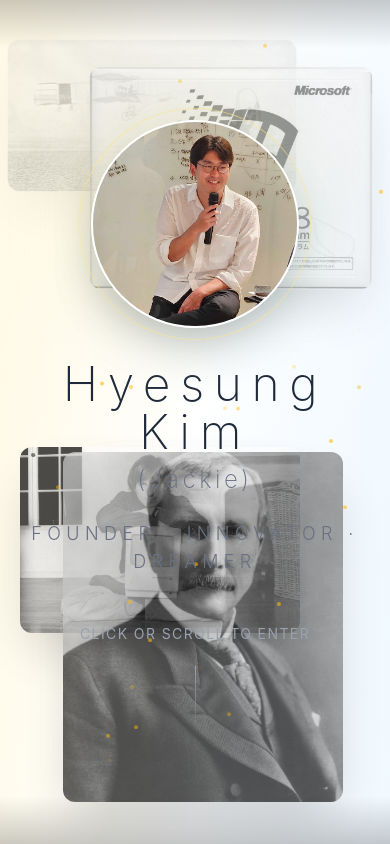
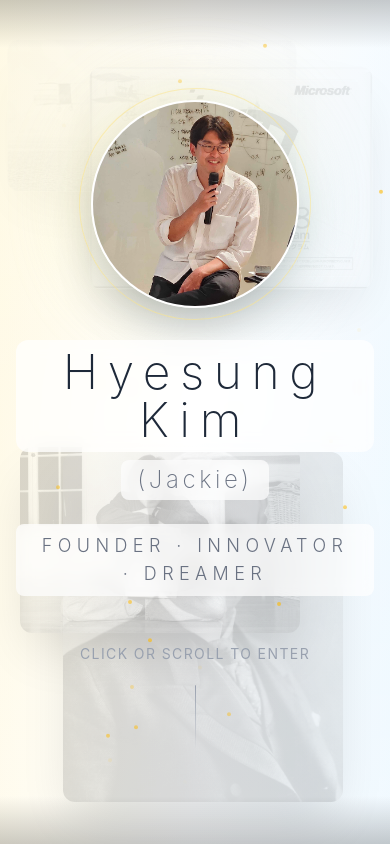
Before and after one commit to cmeetsp-jackie/Jackie-Website, a Next.js app: page / in a window 390 px wide. Built offline with nearby package versions, Linux system fonts and the light colour scheme.

Commit message:
Mobile: lower image opacity + add text background for readability

```diff
--- a/app/page.tsx
+++ b/app/page.tsx
@@ -227,14 +227,14 @@ function HomeContent() {
                     maxHeight: '350px',
                   }}
                   initial={{ opacity: 0, scale: 0.9 }}
-                  animate={{ opacity: 0.7, scale: 1 }}
+                  animate={{ opacity: 0.5, scale: 1 }}
                   exit={{ opacity: 0, scale: 1.05 }}
                   transition={{ duration: 2, ease: 'easeInOut' }}
                 >
                   <img
                     src={imgSrc}
                     alt="Innovation"
-                    className="max-w-full max-h-full w-auto h-auto"
+                    className="max-w-full max-h-full w-auto h-auto opacity-30 md:opacity-100"
                     style={{ filter: 'grayscale(100%)' }}
                   />
                 </motion.div>
@@ -314,9 +314,9 @@ function HomeContent() {
                   </div>
                 </motion.div>
 
-                {/* 이름 */}
+                {/* 이름 - 모바일에서 배경 추가 */}
                 <motion.h1
-                  className="text-5xl md:text-8xl font-extralight tracking-[0.2em] text-gray-800 mb-2"
+                  className="text-5xl md:text-8xl font-extralight tracking-[0.2em] text-gray-800 mb-2 px-4 py-2 md:px-0 md:py-0 bg-white/70 md:bg-transparent rounded-xl md:rounded-none backdrop-blur-sm md:backdrop-blur-none"
                   initial={{ opacity: 0, y: 30 }}
                   animate={{ opacity: 1, y: 0 }}
                   transition={{ duration: 1, delay: 0.5 }}
@@ -326,7 +326,7 @@ function HomeContent() {
 
                 {/* 영어 이름 */}
                 <motion.p
-                  className="text-2xl md:text-3xl text-gray-500 font-extralight tracking-[0.15em] mb-6"
+                  className="text-2xl md:text-3xl text-gray-500 font-extralight tracking-[0.15em] mb-6 px-4 py-1 md:px-0 md:py-0 bg-white/70 md:bg-transparent rounded-lg md:rounded-none backdrop-blur-sm md:backdrop-blur-none inline-block"
                   initial={{ opacity: 0 }}
                   animate={{ opacity: 1 }}
                   transition={{ duration: 1, delay: 0.6 }}
@@ -336,7 +336,7 @@ function HomeContent() {
 
                 {/* 부제 */}
                 <motion.p
-                  className="text-lg md:text-xl text-gray-500 tracking-[0.3em] uppercase font-light mb-12"
+                  className="text-lg md:text-xl text-gray-500 tracking-[0.3em] uppercase font-light mb-12 px-4 py-2 md:px-0 md:py-0 bg-white/70 md:bg-transparent rounded-lg md:rounded-none backdrop-blur-sm md:backdrop-blur-none"
                   initial={{ opacity: 0 }}
                   animate={{ opacity: 1 }}
                   transition={{ duration: 1, delay: 0.8 }}
```
